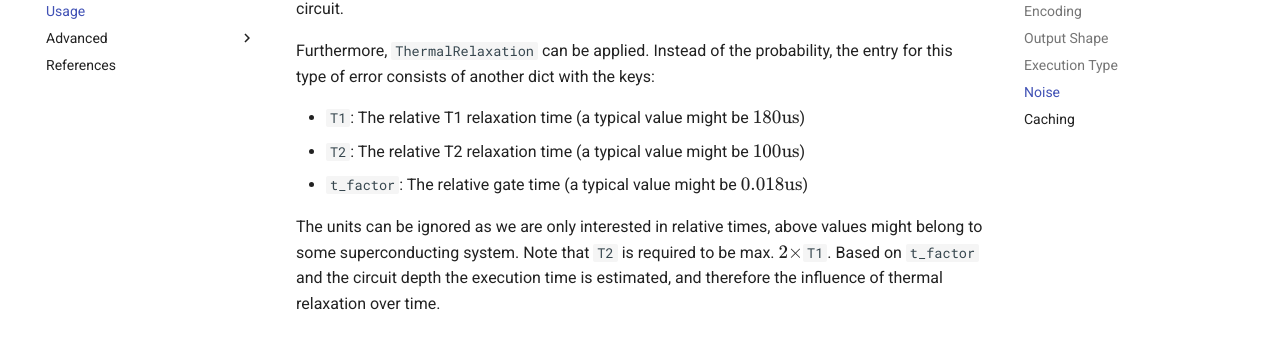
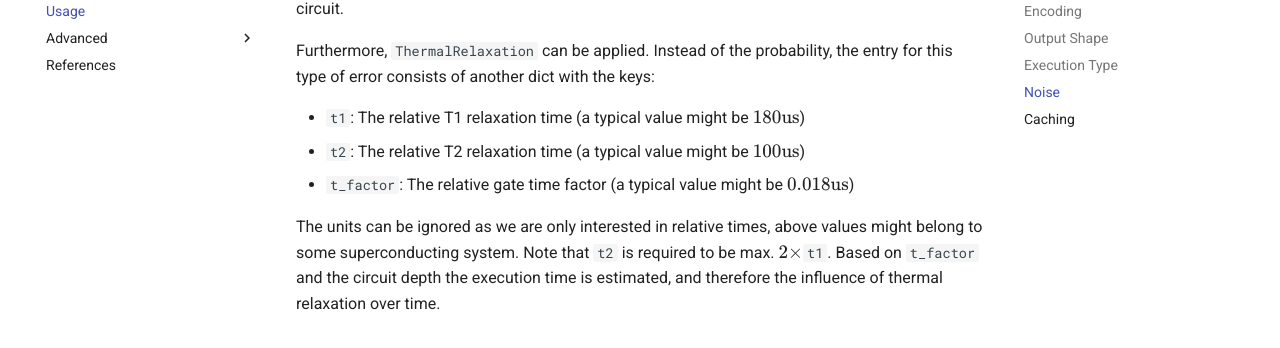
Before and after one commit to cirKITers/qml-essentials, an MkDocs documentation site: the page built from docs/usage.md, in a window 1280 px wide and 900 px high, scrolled down 2866 px. Shown: the part 151-499 px from the top of the window. Built offline with MkDocs 1.6.1 and Material for MkDocs 9.7.7, drawn with Linux system fonts in a browser that asks for light colours; emoji names are drawn with the system emoji font.

Commit message:
refact
Signed-off-by: Melvin Strobl <lc3267@kit.edu>

```diff
--- a/docs/usage.md
+++ b/docs/usage.md
@@ -101,12 +101,12 @@ While `BitFlip`, `PhaseFlip` and `GateError`s are applied on each gate, `Amplitu
 Furthermore, `ThermalRelaxation` can be applied.
 Instead of the probability, the entry for this type of error consists of another dict with the keys:
 
-- `T1`: The relative T1 relaxation time (a typical value might be $180\mathrm{us}$)
-- `T2`: The relative T2 relaxation time (a typical value might be $100\mathrm{us}$)
-- `t_factor`: The relative gate time (a typical value might be $0.018\mathrm{us}$)
+- `t1`: The relative T1 relaxation time (a typical value might be $180\mathrm{us}$)
+- `t2`: The relative T2 relaxation time (a typical value might be $100\mathrm{us}$)
+- `t_factor`: The relative gate time factor (a typical value might be $0.018\mathrm{us}$)
 
 The units can be ignored as we are only interested in relative times, above values might belong to some superconducting system.
-Note that `T2` is required to be max. $2\times$`T1`.
+Note that `t2` is required to be max. $2\times$`t1`.
 Based on `t_factor` and the circuit depth the execution time is estimated, and therefore the influence of thermal relaxation over time.
 
 ## Caching
```
